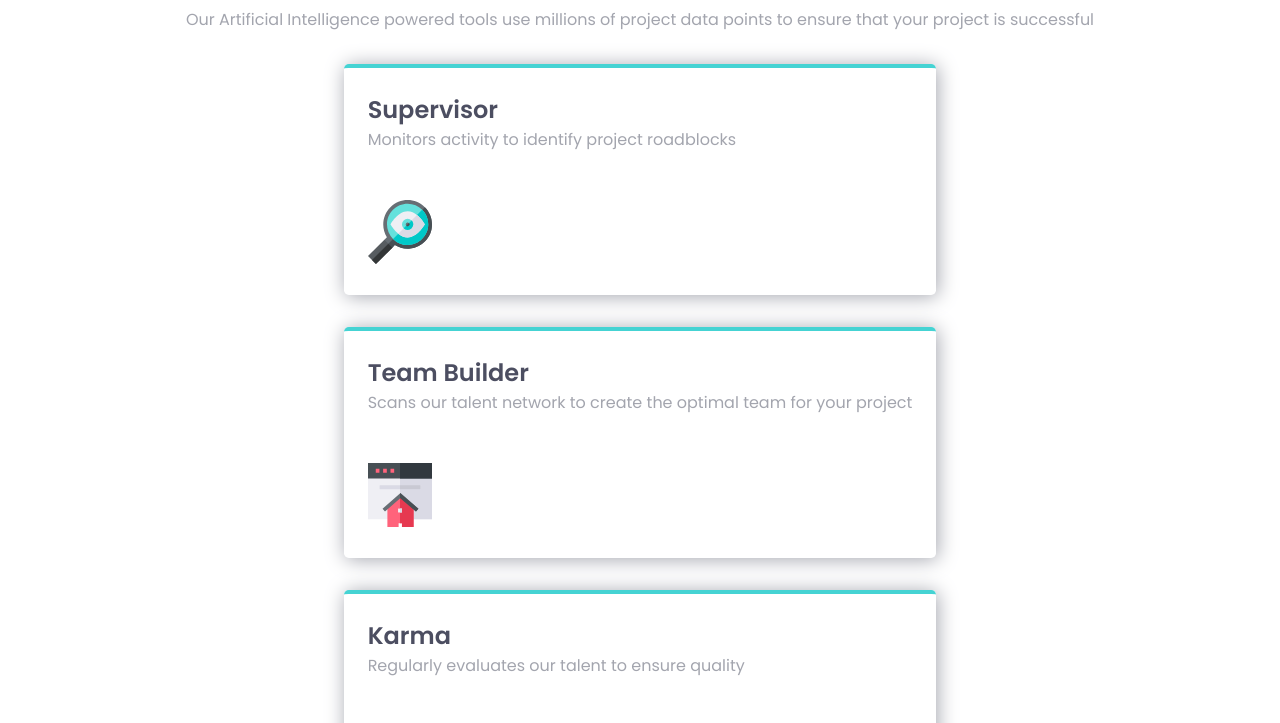
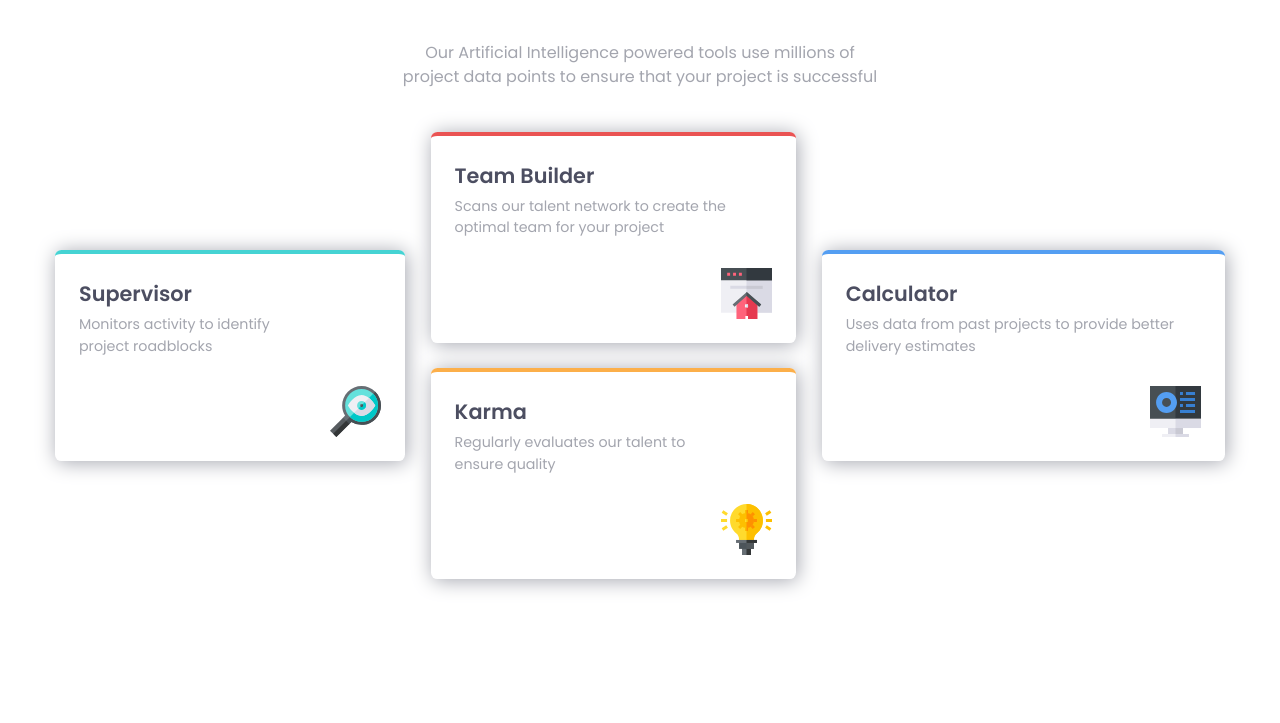
Before and after one commit to LouisVerch/Frontend-Mentor-Four-card-feature-section, a plain HTML site: page index.html in a window 1280 px wide. Shown: the part 166-889 px from the top of the page. After the commit the page ends 800 px from the top, so only its background shows below. Drawn offline with Linux system fonts and the light colour scheme.

Commit message:
commit ok mobile and large screens TODO : Tablets

```diff
--- a/index.html
+++ b/index.html
@@ -22,15 +22,16 @@
   </head>
   <body>
     <main>
-      <h1>Reliable, efficient delivery</h1>
-      <span>Powered by Technology</span>
+      <h1>
+        Reliable, efficient delivery<br /><span>Powered by Technology</span>
+      </h1>
       <p class="main-paragraph">
         Our Artificial Intelligence powered tools use millions of project data
         points to ensure that your project is successful
       </p>
       <section class="cards">
         <div class="card-cyan">
-          <h3>Supervisor</h3>
+          <div class="card-header">Supervisor</div>
           <p class="card-content">
             Monitors activity to identify project roadblocks
           </p>
@@ -39,7 +40,7 @@
           </div>
         </div>
         <div class="card-red">
-          <h3>Team Builder</h3>
+          <div class="card-header">Team Builder</div>
           <p class="card-content">
             Scans our talent network to create the optimal team for your project
           </p>
@@ -48,7 +49,7 @@
           </div>
         </div>
         <div class="card-orange">
-          <h3>Karma</h3>
+          <div class="card-header">Karma</div>
           <p class="card-content">
             Regularly evaluates our talent to ensure quality
           </p>
@@ -60,7 +61,7 @@
           </div>
         </div>
         <div class="card-blue">
-          <h3>Calculator</h3>
+          <div class="card-header">Calculator</div>
           <p class="card-content">
             Uses data from past projects to provide better delivery estimates
           </p>
--- a/style/style.css
+++ b/style/style.css
@@ -3,7 +3,7 @@
     --primary-red: hsl(0, 78%, 62%);
     --primary-cyan: hsl(180, 62%, 55%);
     --primary-orange: hsl(34, 97%, 64%);
-    --primary-Blue: hsl(212, 86%, 64%);
+    --primary-blue: hsl(212, 86%, 64%);
     --neutral-very-dark-blue: hsl(234, 12%, 34%);
     --neutral-grayish-blue: hsl(229, 6%, 66%);
     --neutral-very-light-gray: hsl(0, 0%, 98%);
@@ -27,6 +27,19 @@ body {
     font-family: var(--ff-primary);
 }
 
+img,
+picture,
+video,
+canvas,
+svg {
+    display: block;
+    max-width: 100%;
+}
+
+p {
+    text-wrap: pretty;
+}
+
 main {
     min-height: 100vh;
     padding: 2rem;
@@ -41,44 +54,98 @@ h1 {
     text-align: center;
 }
 
-h2 {
-    font-size: clamp(1.5rem, 3vw, 2.25rem);
+h1>span {
     font-weight: 600;
-    text-align: center;
 }
 
 .main-paragraph {
+    max-width: 30rem;
     text-align: center;
     font-size: 1rem;
     color: var(--neutral-grayish-blue);
 }
 
-h3 {
-    font-size: 1.5rem;
+.cards {
+    align-self: self-start;
+    display: grid;
+    grid-template-columns: repeat(1, minmax(auto, 21.875rem));
+    grid-auto-rows: auto;
+    gap: 1.6rem;
+    max-width: 73.125rem;
+}
+
+.card-cyan,
+.card-red,
+.card-orange,
+.card-blue {
+    grid-column: span 1;
+}
+
+.card-cyan {
+    border-top: 0.3rem solid var(--primary-cyan);
+}
+
+.card-red {
+    border-top: 0.3rem solid var(--primary-red);
+}
+
+.card-orange {
+    border-top: 0.3rem solid var(--primary-orange);
+}
+
+.card-blue {
+    border-top: 0.3rem solid var(--primary-blue);
+}
+
+.cards>div {
+    display: grid;
+    gap: 0.3rem;
+    padding: 1.5rem;
+    border-radius: 0.4rem;
+    box-shadow: 0.1rem 0.1rem 20px var(--neutral-grayish-blue);
+}
+
+.card-header {
+    font-size: 1.3rem;
+    font-weight: 600;
     color: var(--neutral-very-dark-blue);
 }
 
-.cards>div {
-    display: flex;
-    flex-direction: column;
-    border-top: 0.3rem solid var(--primary-cyan);
-    border-radius: 0.3rem;
-    box-shadow: 0.1rem 0.1rem 20px var(--neutral-grayish-blue);
-    padding: 1.5rem;
-    margin-bottom: 2rem;
-    justify-content: flex-end;
-}
-
 .card-content {
-    font-family: var(--ff-primary);
-    font-size: 1rem;
-    line-height: 1.5;
-    margin-bottom: 3rem;
+    font-size: 0.89rem;
     color: var(--neutral-grayish-blue);
+    padding-bottom: 1.5rem;
 }
 
 .card-image {
-    max-width: 15%;
-    max-height: 15%;
+    width: 3.2rem;
     justify-self: end;
 }
+
+@media screen and (min-width: 768px) {
+    .cards {
+        grid-template-columns: repeat(3, minmax(1fr, 21.875rem));
+        grid-template-rows: auto auto;
+        align-items: center;
+    }
+
+    .card-cyan {
+        grid-column: 1;
+        grid-row: 1 / 3;
+    }
+
+    .card-red {
+        grid-column: 2;
+        grid-row: 1;
+    }
+
+    .card-orange {
+        grid-column: 2;
+        grid-row: 2;
+    }
+
+    .card-blue {
+        grid-column: 3;
+        grid-row: 1 / 3;
+    }
+}
```
